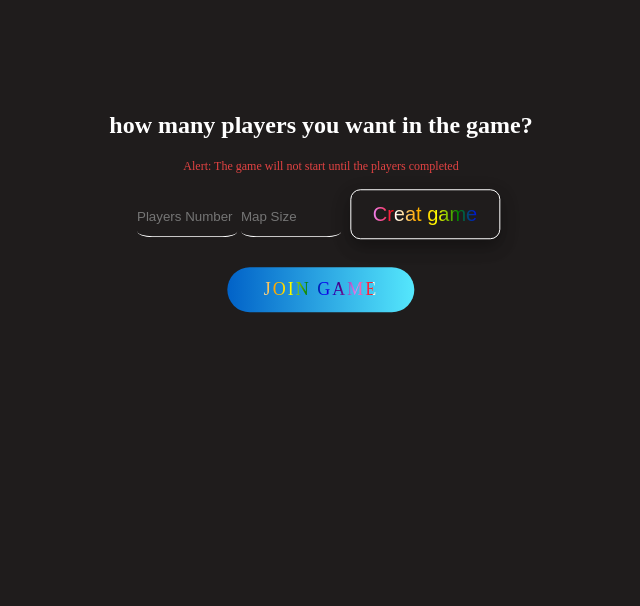
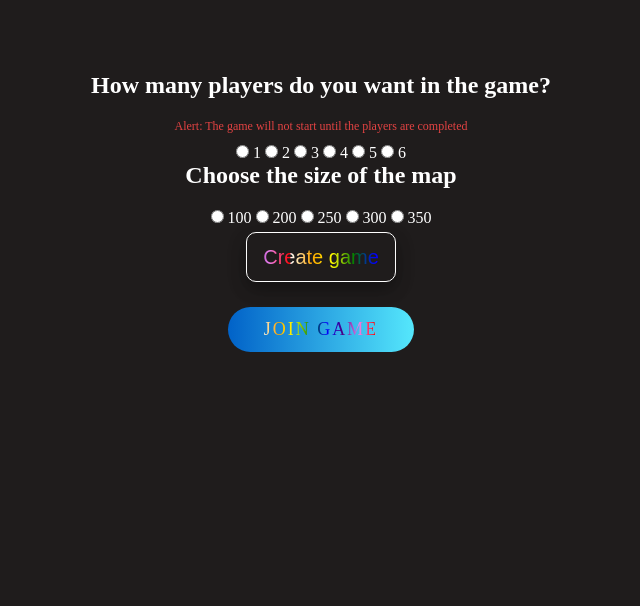
Before and after one commit to karamfarhan/SquaresGgame, a Django app: page / in a window 1280 px wide. Shown: the part 171-777 px from the top of the page, without its empty margins (319-959 px from the left). Run offline with Django 4.2, Linux system fonts and the light colour scheme.

Commit message:
changing numb of players and map size inputs to be radios

```diff
--- a/game/templates/game/home.html
+++ b/game/templates/game/home.html
@@ -12,42 +12,76 @@
 <section id="landing">
   <div class="content">
     <form id="creat_game" method="POST">
-      <h2>how many players you want in the game?</h2>
-      <p>Alert: The game will not start until the players completed</p>
+      <h2 class="text-white">How many players do you want in the game?</h2>
+      <p class="text-danger">Alert: The game will not start until the players are completed</p>
       {% csrf_token %}
-      <input class="home_input" id="player_num" type="Number" placeholder="Players Number"
-        name="player_num" required />
 
-      <input class="home_input" id="map_size" type="Number" placeholder="Map Size"
-        name="map_size" required />
+      <div class="btn-group" role="group" aria-label="Players Number">
+        <input type="radio" class="btn-check" name="player_num" id="player_num1" value="1" required>
+        <label class="btn btn-outline-light" for="player_num1">1</label>
 
-      <button class="text-rainbow-animation" type="submit">Creat game</button>
+        <input type="radio" class="btn-check" name="player_num" id="player_num2" value="2" required>
+        <label class="btn btn-outline-light" for="player_num2">2</label>
+
+        <input type="radio" class="btn-check" name="player_num" id="player_num3" value="3" required>
+        <label class="btn btn-outline-light" for="player_num3">3</label>
+
+        <input type="radio" class="btn-check" name="player_num" id="player_num4" value="4" required>
+        <label class="btn btn-outline-light" for="player_num4">4</label>
+
+        <input type="radio" class="btn-check" name="player_num" id="player_num5" value="5" required>
+        <label class="btn btn-outline-light" for="player_num5">5</label>
+
+        <input type="radio" class="btn-check" name="player_num" id="player_num6" value="6" required>
+        <label class="btn btn-outline-light" for="player_num6">6</label>
+      </div>
+
+      <h2 class="text-white mt-3">Choose the size of the map</h2>
+      <div class="btn-group" role="group" aria-label="Map Size">
+        <input type="radio" class="btn-check" name="map_size" id="map_size100" value="100" required>
+        <label class="btn btn-outline-light" for="map_size100">100</label>
+
+        <input type="radio" class="btn-check" name="map_size" id="map_size200" value="200" required>
+        <label class="btn btn-outline-light" for="map_size200">200</label>
+
+        <input type="radio" class="btn-check" name="map_size" id="map_size250" value="250" required>
+        <label class="btn btn-outline-light" for="map_size250">250</label>
+
+        <input type="radio" class="btn-check" name="map_size" id="map_size300" value="300" required>
+        <label class="btn btn-outline-light" for="map_size300">300</label>
+
+        <input type="radio" class="btn-check" name="map_size" id="map_size350" value="350" required>
+        <label class="btn btn-outline-light" for="map_size350">350</label>
+      </div>
+
+      <button class="btn btn-primary text-rainbow-animation mt-3" type="submit">Create game</button>
     </form>
-    <div class="container">
+    <div class="container mt-3">
       <div id="game_id"></div>
-      <a class="" href="{% url 'game:join'%}"><span class="text-rainbow-animation">Join Game</span></a>
+      <a href="{% url 'game:join' %}"><span class="text-rainbow-animation">Join Game</span></a>
     </div>
   </div>
 </section>
+
 <script>
   let form = document.getElementById("creat_game");
-  var http_scheme = window.location.protocol
+  var http_scheme = window.location.protocol;
   form.addEventListener("submit", (e) => {
-    e.preventDefault()
-    player_num = document.getElementById('player_num').value
-    map_size = document.getElementById('map_size').value
-    url = `${http_scheme}//${window.location.host}/create/?player_num=${player_num}&map_size=${map_size}`
+    e.preventDefault();
+    let player_num = document.querySelector('input[name="player_num"]:checked').value;
+    let map_size = document.querySelector('input[name="map_size"]:checked').value;
+    let url = `${http_scheme}//${window.location.host}/create/?player_num=${player_num}&map_size=${map_size}`;
+
     fetch(url)
       .then(response => response.text())
       .then(result => {
-        console.log(JSON.parse(result))
+        console.log(JSON.parse(result));
         let game_id_h3 = document.getElementById("game_id");
-        game_id_h3.innerHTML = `copy your game ID and click Join Game: <span>${JSON.parse(result).game_id}</span> `;
-        form.style.display = "none"
+        game_id_h3.innerHTML = `Copy your game ID and click Join Game: <span>${JSON.parse(result).game_id}</span>`;
+        form.style.display = "none";
       })
-
       .catch(error => console.warn(error));
-  })
+  });
 </script>
 
 {% endblock %}
--- a/game/templates/game/join.html
+++ b/game/templates/game/join.html
@@ -14,7 +14,7 @@
     <p>
       <p>Hi!</p>
       <br>
-      <span>To start the game enter your name, choose a color, put the game ID, then pass enter game</span>
+      <span>To start the game enter your name, choose a color, put the game ID, then press enter game</span>
     </p>
     {% if messages %}
       {% for message in messages %}
--- a/static/css/main.css
+++ b/static/css/main.css
@@ -375,6 +375,7 @@ ul li span:nth-child(2) {
 .board-border {
   user-select: none;
   width: calc(100% - 200px);
+  /* height: 80vh; /* Fix the height to avoid scrolling */
   margin: 90px auto;
   user-select: none;
   display: grid;
@@ -382,6 +383,7 @@ ul li span:nth-child(2) {
   gap: 2px;
   grid-template-columns: repeat(auto-fill, minmax(50px, 1fr));
   padding: 15px;
+  /* overflow: hidden; /* Prevents scrolling */
 
 }
 .border-shadow {
@@ -537,3 +539,13 @@ input[type=number]::-webkit-outer-spin-button {
   border: none;
   background-color: transparent;
 }
+/* Custom styles */
+.btn-outline-light {
+  color: #fff;
+  border-color: #ccc;
+}
+
+.btn-outline-light:hover {
+  background-color: #fff;
+  color: #000;
+}
```
Also changed, not shown: static/js/app.js (+52 -0 lines).
